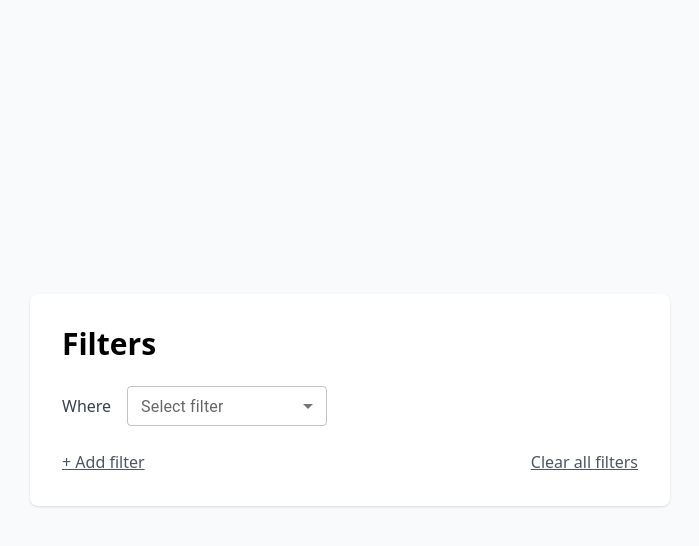
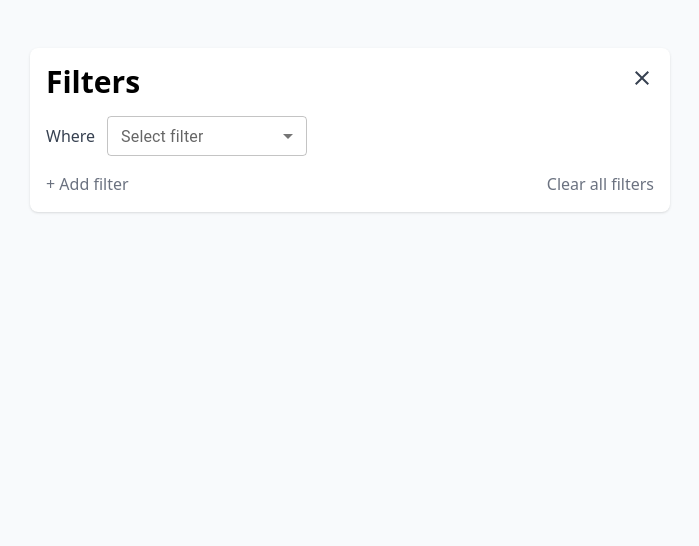
Before and after one commit to AbderrSfa/filter-component, a Next.js app: page / in a window 1280 px wide. Shown: the top 546 px of the page, without its empty margins (290-989 px from the left). Built offline with nearby package versions, Linux system fonts and the light colour scheme.

Commit message:
Tiny change

```diff
--- a/src/components/archivedField.tsx
+++ b/src/components/archivedField.tsx
@@ -6,7 +6,7 @@ function ArchivedField() {
 
   return (
     <div>
-      <FormControl sx={{ m: 1, minWidth: 200 }} size="small">
+      <FormControl sx={{ m: 1, minWidth: 300 }} size="small">
         <Select
           labelId="demo-select-small-label"
 					id="demo-select-small"
--- a/src/components/assignedCommentField.tsx
+++ b/src/components/assignedCommentField.tsx
@@ -6,7 +6,7 @@ function AssignedCommentField() {
 
   return (
     <div>
-      <FormControl sx={{ m: 1, minWidth: 200 }} size="small">
+      <FormControl sx={{ m: 1, minWidth: 300 }} size="small">
         <Select
           labelId="demo-select-small-label"
           id="demo-select-small"
--- /dev/null
+++ b/src/components/dateField.tsx
@@ -0,0 +1,37 @@
+import { useState } from "react";
+import IsSelect from "./isSelect";
+import { FormControl, InputLabel, MenuItem, Select } from "@mui/material";
+
+function DateField() {
+  const [isStatus, setIsStatus] = useState("");
+  const [date, setDate] = useState("");
+
+  return (
+    <div>
+      <IsSelect isStatus={isStatus} setIsStatus={setIsStatus} />
+      <FormControl sx={{ m: 1, minWidth: 300 }} size="small">
+        <InputLabel id="demo-select-small-label">Select option</InputLabel>
+        <Select
+          labelId="demo-select-small-label"
+          id="demo-select-small"
+          value={date}
+          label="Select option"
+          onChange={(e) => setDate(e.target.value as string)}
+        >
+          <MenuItem value={"today"}>Today</MenuItem>
+          <MenuItem value={"yesterday"}>Yesterday</MenuItem>
+          <MenuItem value={"last 7 days"}>Last 7 days</MenuItem>
+          <MenuItem value={"this week"}>This week</MenuItem>
+          <MenuItem value={"this month"}>This month</MenuItem>
+          <MenuItem value={"this year"}>This year</MenuItem>
+          <MenuItem value={"last month"}>Last month</MenuItem>
+          <MenuItem value={"next week"}>Next week</MenuItem>
+          <MenuItem value={"next month"}>Next month</MenuItem>
+          <MenuItem value={"next Year"}>Next Year</MenuItem>
+        </Select>
+      </FormControl>
+    </div>
+  );
+}
+
+export default DateField;
--- a/src/components/filter.tsx
+++ b/src/components/filter.tsx
@@ -10,9 +10,10 @@ import { useState } from "react";
 import PriorityField from "./priorityField";
 import StatusField from "./statusField";
 import ArchivedField from "./archivedField";
-import WatcherField from "./watcherField";
+import UserField from "./userField";
 import TagsField from "./tagsField";
 import AssignedCommentField from "./assignedCommentField";
+import DateField from "./dateField";
 
 const getFilter = (filter: string) => {
   switch (filter) {
@@ -22,12 +23,14 @@ const getFilter = (filter: string) => {
       return <StatusField />;
     case "archived":
       return <ArchivedField />;
-    case "watcher":
-      return <WatcherField />;
+    case "user":
+      return <UserField />;
     case "tags":
       return <TagsField />;
     case "assigned comments":
       return <AssignedCommentField />;
+    case "date":
+      return <DateField />;
     default:
       return null;
   }
@@ -53,11 +56,19 @@ function Filter() {
             onChange={handleChange}
           >
             <MenuItem value={"status"}>Status</MenuItem>
+            <MenuItem value={"tags"}>Tags</MenuItem>
+            <MenuItem value={"date"}>Due date</MenuItem>
             <MenuItem value={"priority"}>Priority</MenuItem>
+            <MenuItem value={"user"}>Assignee</MenuItem>
             <MenuItem value={"archived"}>Archived</MenuItem>
-            <MenuItem value={"watcher"}>Watcher</MenuItem>
-            <MenuItem value={"tags"}>Tags</MenuItem>
             <MenuItem value={"assigned comments"}>Assigned comments</MenuItem>
+            <MenuItem value={"user"}>Created by</MenuItem>
+            <MenuItem value={"date"}>Date closed</MenuItem>
+            <MenuItem value={"date"}>Date created</MenuItem>
+            <MenuItem value={"date"}>Date updated</MenuItem>
+            <MenuItem value={"date"}>Date done</MenuItem>
+            <MenuItem value={"date"}>Start date</MenuItem>
+            <MenuItem value={"user"}>Watcher</MenuItem>
           </Select>
         </FormControl>
         {getFilter(filter)}
--- a/src/components/priorityField.tsx
+++ b/src/components/priorityField.tsx
@@ -10,7 +10,7 @@ function PriorityField() {
   return (
     <div>
       <IsSelect isStatus={isStatus} setIsStatus={setIsStatus} />
-      <FormControl sx={{ m: 1, minWidth: 200 }} size="small">
+      <FormControl sx={{ m: 1, minWidth: 300 }} size="small">
         <InputLabel id="demo-select-small-label">Select option</InputLabel>
         <Select
           labelId="demo-select-small-label"
--- a/src/components/watcherField.tsx
+++ b/src/components/userField.tsx
@@ -3,7 +3,7 @@ import IsSelect from "./isSelect";
 import { FormControl, InputLabel, MenuItem, Select } from "@mui/material";
 import AccountCircleIcon from "@mui/icons-material/AccountCircle";
 
-function WatcherField() {
+function UserField() {
   const [isStatus, setIsStatus] = useState("");
   const [watcher, setWatcher] = useState("");
 
@@ -28,10 +28,14 @@ function WatcherField() {
             <AccountCircleIcon color="secondary" />
             Berk
           </MenuItem>
+          <MenuItem value={"john"}>
+            <AccountCircleIcon color="warning" />
+            John
+          </MenuItem>
         </Select>
       </FormControl>
     </div>
   );
 }
 
-export default WatcherField;
+export default UserField;
--- a/src/pages/index.tsx
+++ b/src/pages/index.tsx
@@ -1,11 +1,11 @@
 import { type NextPage } from "next";
 import Head from "next/head";
-import Link from "next/link";
-import Priority from "../components/priorityField";
 import Filter from "../components/filter";
 import { useState } from "react";
+import CloseIcon from "@mui/icons-material/Close";
 
 const Home: NextPage = () => {
+  const [openFilter, setOpenFilter] = useState(true);
   const [filters, setFilters] = useState<number[]>([0]);
   const [count, setCount] = useState(1);
 
@@ -28,32 +28,49 @@ const Home: NextPage = () => {
         <link rel="icon" href="/favicon.ico" />
       </Head>
 
-      <main className="container mx-auto flex min-h-screen flex-col items-center justify-center bg-slate-50 text-gray-700">
-        <div className="w-1/2 min-w-max rounded-lg bg-white p-8 shadow">
-          <h1 className="mb-4 text-3xl font-bold text-black">Filters</h1>
-          {filters.map((filter) => {
-            console.log(filter);
-
-            return (
-              <div key={filter} className="mb-2 flex items-center gap-2">
+      <main className="container mx-auto flex min-h-screen flex-col items-center bg-slate-50 pt-12 text-gray-700">
+        {!openFilter ? (
+          <button
+            className="rounded-full px-4 py-2 font-bold hover:bg-gray-200"
+            onClick={() => setOpenFilter(true)}
+          >
+            Filter
+          </button>
+        ) : null}
+        {openFilter ? (
+          <div className="relative w-1/2 min-w-max rounded-lg bg-white p-4 shadow">
+            <button
+              className="absolute right-4 top-4 rounded-full hover:bg-gray-200"
+              onClick={() => {
+                setOpenFilter(false);
+                clearFilters();
+              }}
+            >
+              <CloseIcon />
+            </button>
+            <h1 className="mb-2 text-3xl font-bold text-black">Filters</h1>
+            {filters.map((filter) => (
+              <div key={filter} className="flex items-center gap-1">
                 {filter === 0 ? (
                   <label>Where</label>
                 ) : (
-                  <label className="bg-gray-200 text-gray-500 px-2 py-1 rounded-lg">AND</label>
+                  <label className="rounded-lg bg-gray-200 px-2 py-1 text-sm text-gray-500">
+                    AND
+                  </label>
                 )}
                 <Filter />
               </div>
-            );
-          })}
+            ))}
             <div className="flex justify-between">
               <button className="mt-2" onClick={addFilter}>
-              <p className="text-gray-600 underline">+ Add filter</p>
+                <p className="text-gray-500">+ Add filter</p>
               </button>
               <button className="mt-2" onClick={clearFilters}>
-              <p className="text-gray-600 underline">Clear all filters</p>
+                <p className="text-gray-500">Clear all filters</p>
               </button>
             </div>
           </div>
+        ) : null}
       </main>
     </>
   );
```
Lines whose indentation alone changed are shown as unchanged.
